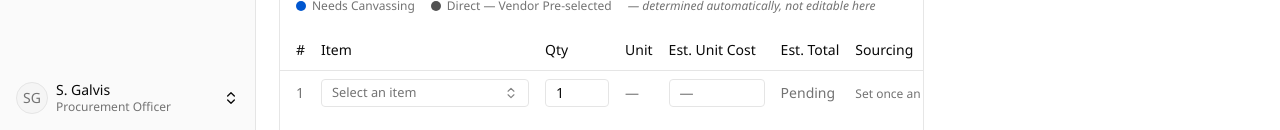
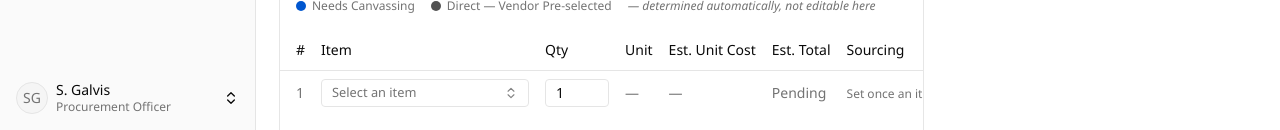
Before and after one commit to szyfr/mkta-procurement, a Next.js app: page /purchase-requests/new in a window 1280 px wide. Shown: the part 670-800 px from the top of the page. Built offline with nearby package versions, Linux system fonts and the light colour scheme.

Commit message:
fix: make Est. Unit Cost read-only in the purchase request line items editor
Unit cost comes from the material catalog, not the requester, so it
should display like Est. Total rather than accept edits.

```diff
--- a/src/components/purchase-requests/line-items-editor.tsx
+++ b/src/components/purchase-requests/line-items-editor.tsx
@@ -38,10 +38,10 @@ import {
  * Sourcing is derived from the material's `is_needs_canvass` flag rather than
  * chosen here, matching the wireframe's "determined automatically" note.
  *
- * Cost estimates are entered by the requester and drive the on-screen totals
- * only. FastAPI's item payload carries `material_id`, `quantity` and
- * `vendor_id` and nothing else, so they are not persisted — the card footer
- * says so plainly.
+ * Unit costs come from the catalog and are read-only here; they drive the
+ * on-screen totals only. FastAPI's item payload carries `material_id`,
+ * `quantity` and `vendor_id` and nothing else, so cost estimates are not
+ * persisted — the card footer says so plainly.
  */
 
 export function createDraftLine(key: string): DraftLineItem {
@@ -167,8 +167,6 @@ export function LineItemsEditor({
                         materialId: option.id,
                         materialName: option.label,
                         unit: option.unit ?? null,
-                        // Prefilled where the catalog has a cost; otherwise the
-                        // requester types their own estimate.
                         unitCost: option.unitCost ?? null,
                         // Canvassed items get their vendor during canvassing,
                         // so any previously chosen vendor is dropped.
@@ -199,24 +197,10 @@ export function LineItemsEditor({
                   {line.unit ?? "—"}
                 </TableCell>
 
-                <TableCell>
-                  <Input
-                    type="number"
-                    min={0}
-                    step="0.01"
-                    value={line.unitCost ?? ""}
-                    placeholder="—"
-                    aria-label={`Estimated unit cost for line ${index + 1}`}
-                    className="h-7 w-24"
-                    onChange={(event) =>
-                      updateLine(line.key, {
-                        unitCost:
-                          event.target.value === ""
-                            ? null
-                            : Number(event.target.value),
-                      })
-                    }
-                  />
+                <TableCell className="text-muted-foreground">
+                  {line.unitCost === null
+                    ? "—"
+                    : formatCurrency(line.unitCost, true)}
                 </TableCell>
 
                 <TableCell
```
